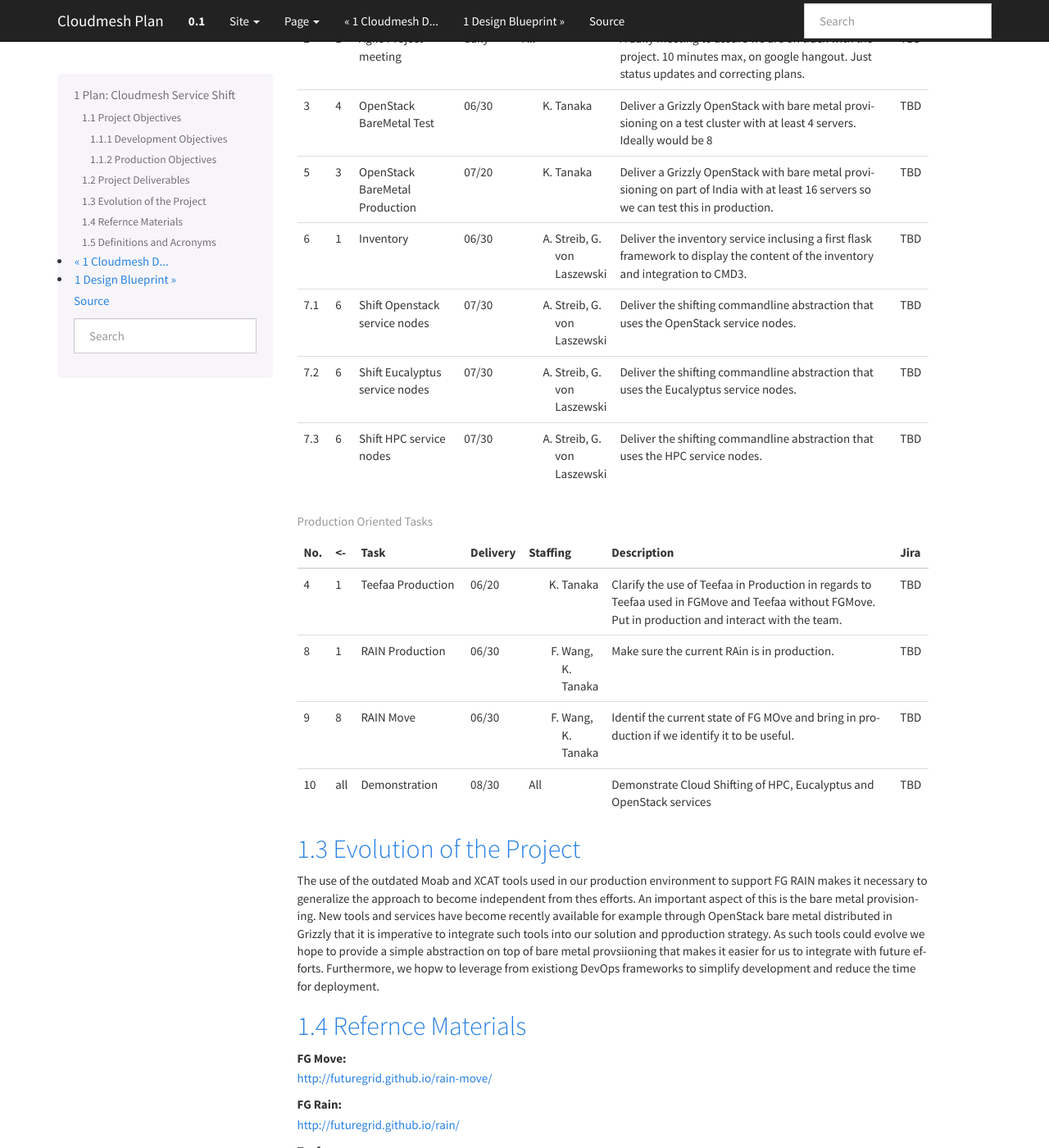
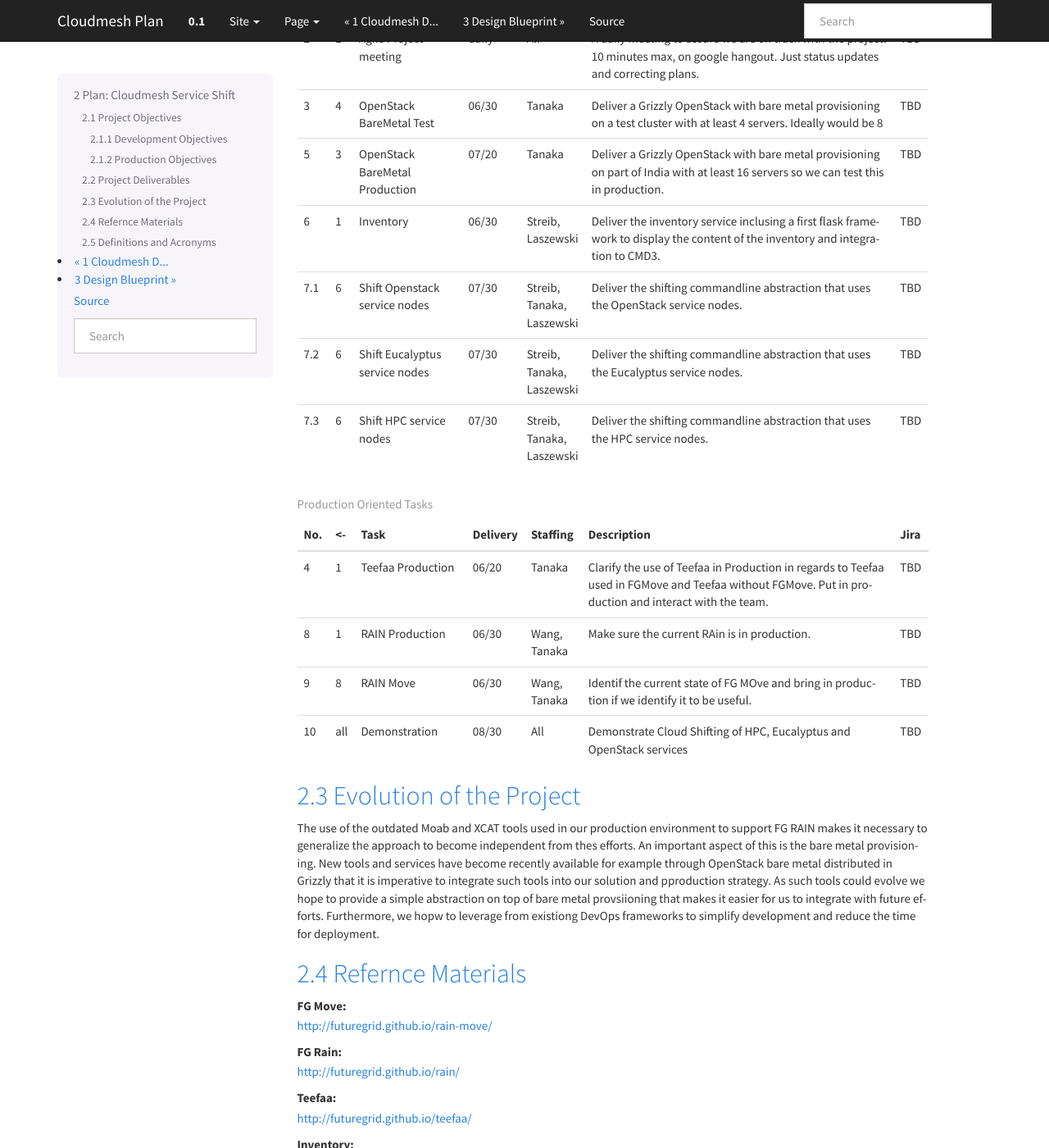
Before and after one commit to cloudmesh-deprecated/fg-plan, a Sphinx documentation site: the page built from doc/source/plan.rst, in a window 1280 px wide and 1400 px high, scrolled down 1113 px. Shown: the whole window at 82% size. Built offline with Sphinx 7.4.7, drawn with Linux system fonts in a browser that asks for light colours; formulas are drawn with MathJax 3; pages that are not in the unit, such as notebooks, are missing from menus; some of the changed text lies outside the part shown.

Commit message:
simple formating updates

```diff
--- a/doc/source/plan.rst
+++ b/doc/source/plan.rst
@@ -1,5 +1,5 @@
 .. sectnum::
-
+   :start: 2
 
 
 Plan: Cloudmesh Service Shift
@@ -50,19 +50,22 @@
     "2", "1", "Agile Project meeting", "daily", "All", "A daily meeting to assure
     we are on track with the project. 10 minutes max, on google
     hangout. Just status updates and correcting plans.", "TBD"
-    "3", "4", "OpenStack BareMetal Test", "06/30", "K. Tanaka", "Deliver a Grizzly
+    "3", "4", "OpenStack BareMetal Test", "06/30", "Tanaka", "Deliver a Grizzly
     OpenStack with bare metal provisioning on a test cluster with at
     least 4 servers. Ideally would be 8", "TBD"
-    "5", "3", "OpenStack BareMetal Production", "07/20", "K. Tanaka", "Deliver a Grizzly
+    "5", "3", "OpenStack BareMetal Production", "07/20", "Tanaka", "Deliver a Grizzly
     OpenStack with bare metal provisioning on part of India with at
     least 16 servers so we can test this in production.", "TBD"
-    "6", "1", "Inventory", "06/30", "A. Streib, G. von Laszewski","Deliver the inventory service inclusing a first flask framework
+    "6", "1", "Inventory", "06/30", "Streib, Laszewski","Deliver the inventory service inclusing a first flask framework
     to display the content of the inventory and integration to CMD3.", "TBD"
-    "7.1", "6", "Shift Openstack service nodes", "07/30", "A. Streib, G. von Laszewski","Deliver the shifting commandline abstraction that uses the
+    "7.1", "6", "Shift Openstack service nodes", "07/30", "Streib,
+    Tanaka, Laszewski","Deliver the shifting commandline abstraction that uses the
     OpenStack service nodes.", "TBD"
-    "7.2", "6", "Shift Eucalyptus service nodes", "07/30", "A. Streib, G. von Laszewski","Deliver the shifting commandline abstraction that uses the
+    "7.2", "6", "Shift Eucalyptus service nodes", "07/30", "Streib,
+    Tanaka, Laszewski","Deliver the shifting commandline abstraction that uses the
     Eucalyptus service nodes.", "TBD"
-    "7.3", "6", "Shift HPC service nodes", "07/30", "A. Streib, G. von Laszewski","Deliver the shifting commandline abstraction that uses the
+    "7.3", "6", "Shift HPC service nodes", "07/30", "Streib,
+    Tanaka, Laszewski","Deliver the shifting commandline abstraction that uses the
     HPC service nodes.", "TBD"
 
 
@@ -70,13 +73,13 @@
     :header: "No.","<-","Task","Delivery","Staffing","Description","Jira"
     :widths: 2,2,10,3,5,30,3
 
-    "4", "1", "Teefaa Production", "06/20", "K. Tanaka", "Clarify the use of
+    "4", "1", "Teefaa Production", "06/20", "Tanaka", "Clarify the use of
     Teefaa in Production in regards to Teefaa used in FGMove and
     Teefaa without FGMove. Put in production and interact with the
     team.", "TBD"
-    "8", "1", "RAIN Production", "06/30", "F. Wang, K. Tanaka","Make sure the
+    "8", "1", "RAIN Production", "06/30", "Wang, Tanaka","Make sure the
     current RAin is in production.", "TBD"
-    "9", "8", "RAIN Move", "06/30", "F. Wang, K. Tanaka","Identif the
+    "9", "8", "RAIN Move", "06/30", "Wang, Tanaka","Identif the
     current state of FG MOve and bring in production if we identify it
     to be useful.", "TBD"
     "10","all", "Demonstration", "08/30", "All", "Demonstrate Cloud
```
Also changed, not shown: doc/source/design.rst (+53 -38 lines), doc/source/index.rst (+1 -8 lines), 1 other file.
